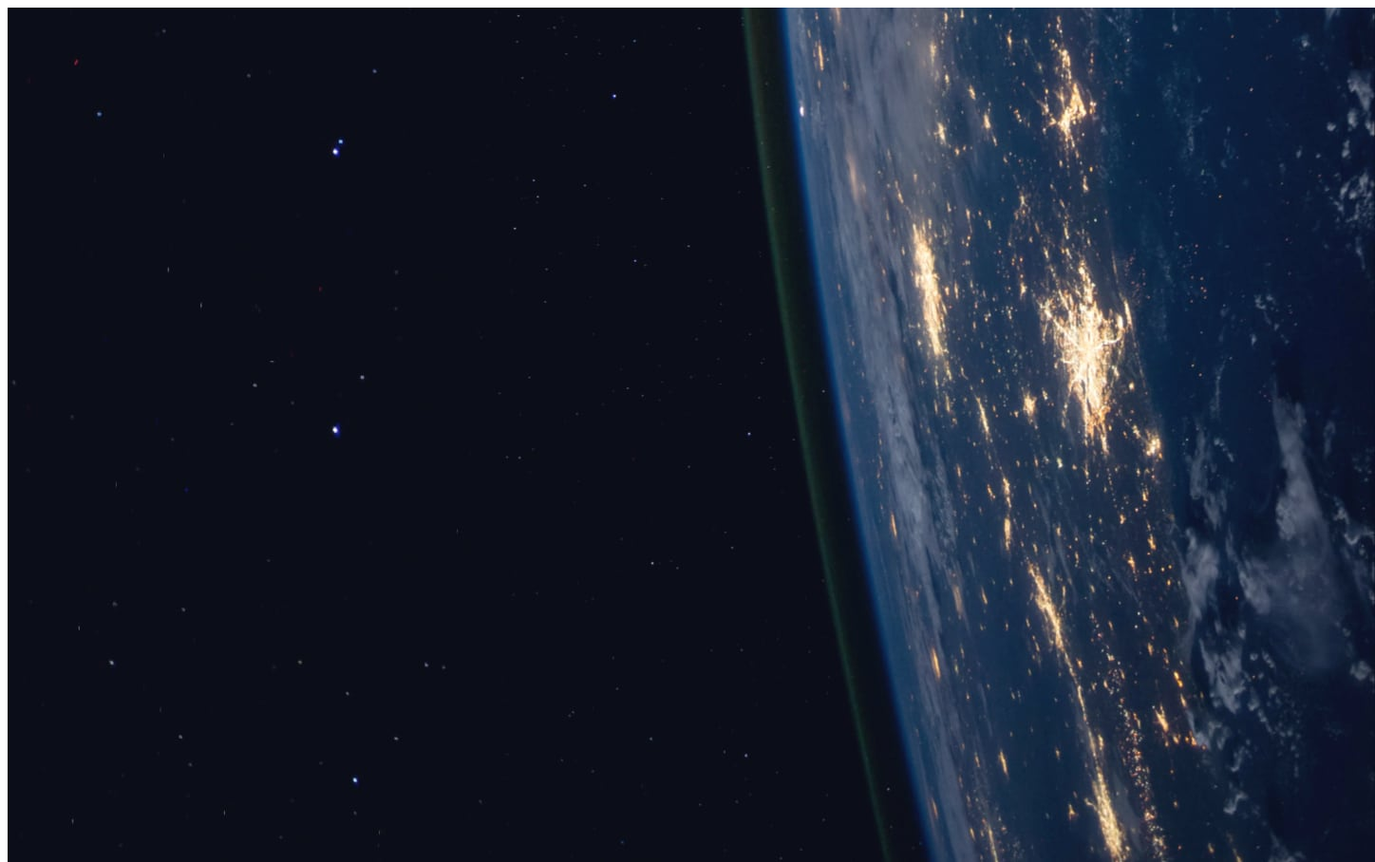
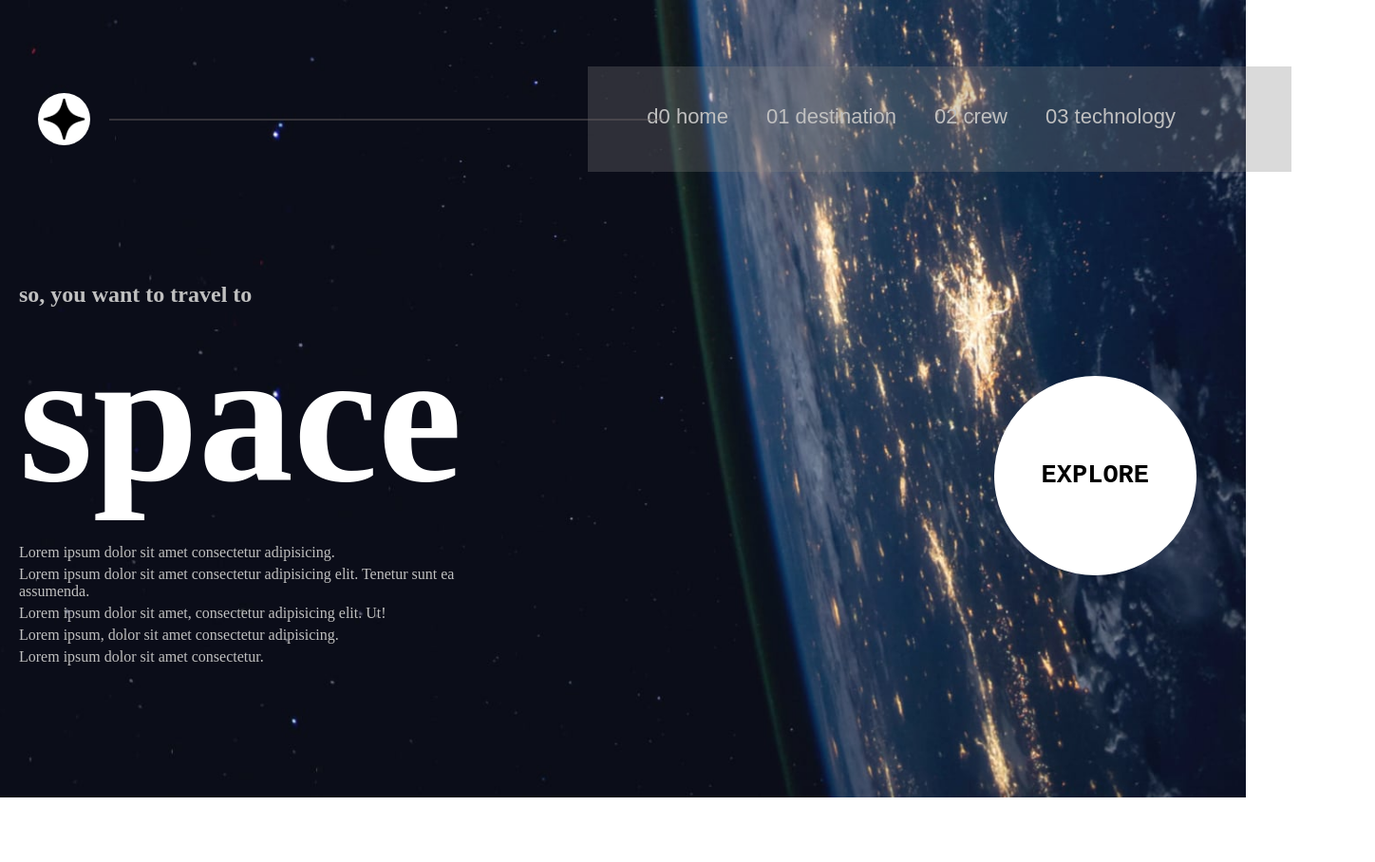
Before and after one commit to dememikashavidze/homework1, a plain HTML site: page index.html in a window 1280 px wide. Shown: the top 908 px of the page at 95% size, 1448 px wide, since content can reach past the window. After the commit the page ends 840 px from the top, so only its background shows below. Drawn offline with Linux system fonts and the light colour scheme.

Commit message:
Add files via upload

```diff
--- a/deme.css
+++ b/deme.css
@@ -1,3 +1,90 @@
- p{
-    color: red;
- }
+* {
+  margin: 0;
+  padding: 0;
+}
+
+body {
+  background: url(starter-code/assets/home/background-home-desktop.jpg);
+  background-position: center;
+  background-repeat: no-repeat;
+  background-size: cover;
+  height: 100vh;
+  padding: 20px;
+  overflow: hidden;
+}
+
+.d-1 {
+  display: flex;
+  align-items: center;
+  gap: 20px;
+  margin-top: 50px;
+  margin-left: 20px;
+}
+
+.sparkle {
+  width: 55px;
+  height: 55px;
+  background-color: white;
+  border-radius: 40px;
+}
+
+.d-5 {
+  background-color: rgba(128, 128, 128, 0.295);
+  display: flex;
+  align-items: center;
+  justify-content: center;
+  gap: 40px;
+  font-size: 22px;
+  font-family: Arial, Helvetica, sans-serif;
+  width: 75%;
+  padding: 40px;
+  padding-right: 100px;
+  margin-right: -100px;
+  color: white;
+  position: relative;
+  z-index: 0;
+}
+
+.d-3 {
+  width: 890px;
+  height: 2px;
+  background-color: rgba(107, 100, 100, 0.438);
+  z-index: 10;
+  margin-right: -100px;
+}
+
+.d-6 {
+  display: flex;
+  width: 100%;
+  justify-content: center;
+  gap: 500px;
+  align-items: center;
+  height: 80%;
+}
+
+h1 {
+  font-size: 200px;
+  color: white;
+  margin-bottom: 20px;
+}
+
+button {
+  padding: 90px 50px;
+  background-color: white;
+  border: 0px;
+  border-radius: 100%;
+  align-items: center;
+  display: flex;
+  font-size: 27px;
+  font-weight: 600;
+  font-family: "Courier New", Courier, monospace;
+}
+
+p {
+  color: silver;
+  margin-bottom: 5px;
+}
+
+h2 {
+  color: silver;
+}
--- a/index.html
+++ b/index.html
@@ -1,27 +1,38 @@
 <!DOCTYPE html>
 <html lang="en">
   <head>
-    <meta charset="UTF-8">
-    <meta name="viewport" content="width=device-width, initial-scale=1.0">
+    <meta charset="UTF-8" />
+    <meta name="viewport" content="width=device-width, initial-scale=1.0" />
+    <link rel="stylesheet" href="deme.css" />
     <title>Document</title>
   </head>
   <body>
-     <img src="starter-code/assets/home/background-home-desktop.jpg" alt="">
     <div class="d-1">
-    <img src="star.png" alt="">
-    <div></div>
+      <img class="sparkle" src="sparkle.png" alt="" />
+      <div class="d-3"></div>
+      <div class="d-5">
         <p>d0 home</p>
         <p>01 destination</p>
-    <P>O2 crew</P>
-    <P>03 technology</P>
+        <p>02 crew</p>
+        <p>03 technology</p>
+      </div>
     </div>
 
+    <div class="d-6">
+      <div class="div-7">
         <h2>so, you want to travel to</h2>
         <h1>space</h1>
-    Lorem ipsum dolor sit amet consectetur adipisicing.
-    Lorem ipsum dolor sit amet consectetur adipisicing elit. Tenetur sunt ea assumenda.
-    Lorem ipsum dolor sit amet, consectetur adipisicing elit. Ut!
-    Lorem ipsum dolor sit amet consectetur adipisicing elit. Mollitia, maiores!
-    Lorem ipsum dolor sit amet consectetur.
+        <p>Lorem ipsum dolor sit amet consectetur adipisicing.</p>
+        <p>
+          Lorem ipsum dolor sit amet consectetur adipisicing elit. Tenetur sunt
+          ea assumenda.
+        </p>
+        <p>Lorem ipsum dolor sit amet, consectetur adipisicing elit. Ut!</p>
+        <p>Lorem ipsum, dolor sit amet consectetur adipisicing.</p>
+        <p>Lorem ipsum dolor sit amet consectetur.</p>
+      </div>
+
+      <button class="explore">EXPLORE</button>
+    </div>
   </body>
 </html>
```
Also changed, not shown: sparkle.png (added). Lines whose indentation alone changed are shown as unchanged.
